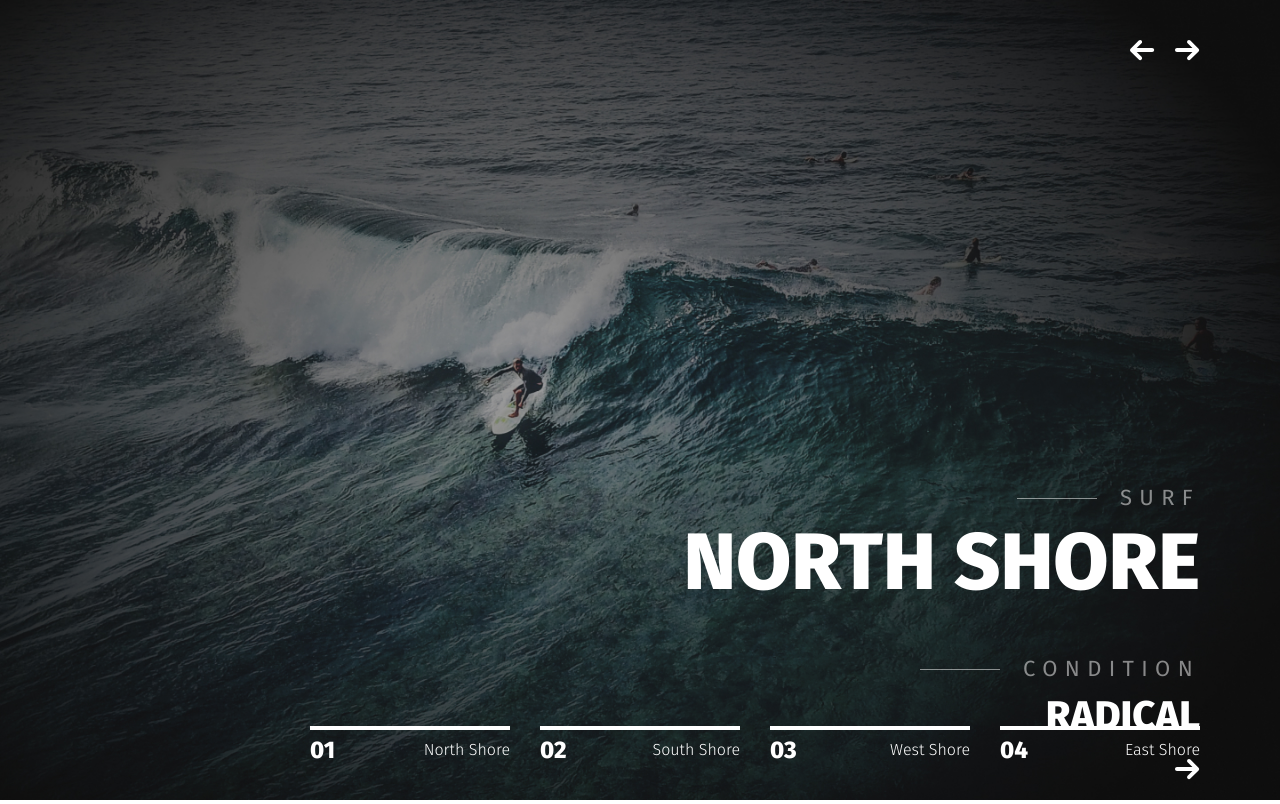
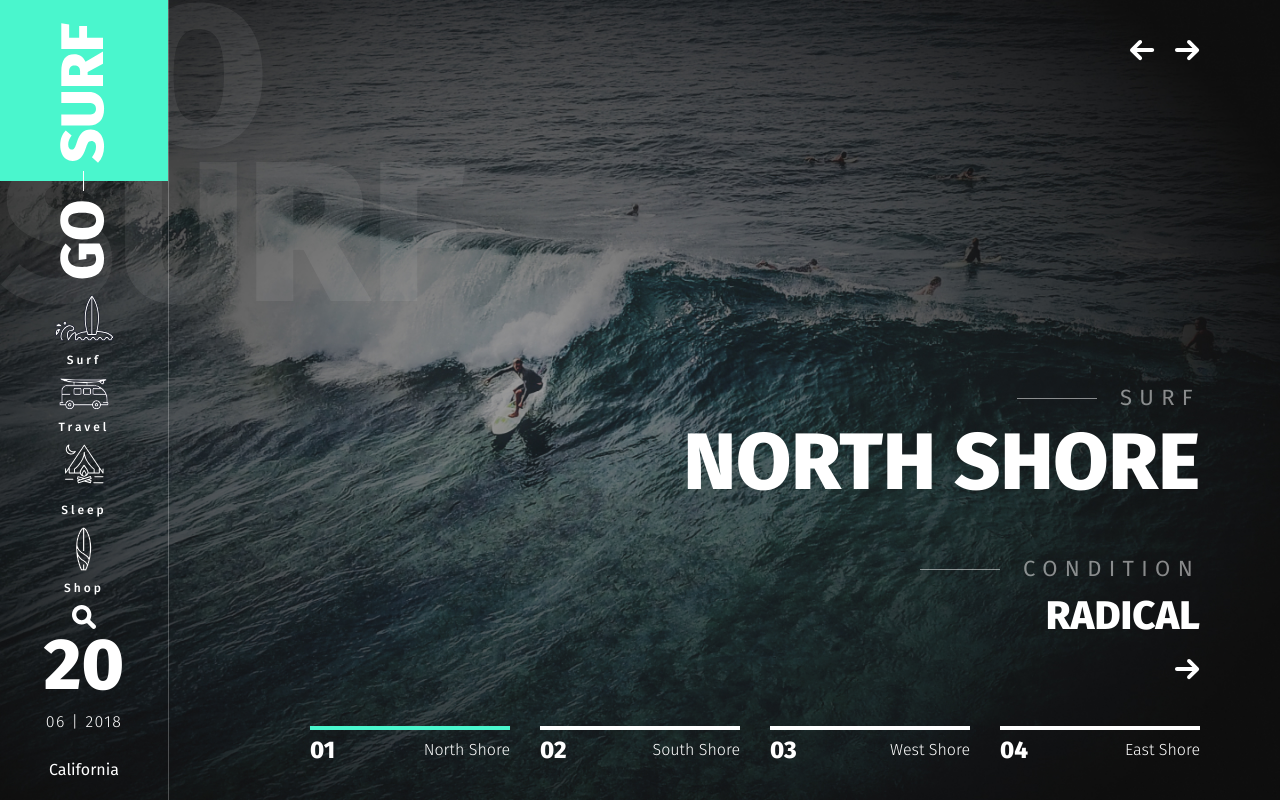
Before and after one commit to SergeyShynkarenko/G0-serf, a website: page app/index.html in a window 1280 px wide. Drawn offline with nearby package versions, Linux system fonts and the light colour scheme.

Commit message:
Second commit

```diff
--- a/app/index.html
+++ b/app/index.html
@@ -10,6 +10,56 @@
 </head>
 <body>
 	<header class="header">
+		<div class="header__title">
+			go
+			surf
+		</div>
+		<div class="header__aside">
+			<div class="logo">
+				<a href="#">
+					<img src="images/logo.svg" alt="">
+				</a>
+			</div>
+			<nav class="menu">
+				<ul class="menu__list">
+					<li>
+						<a href="#">
+							<img src="images/nav-ico-1.svg" alt=""><span>Surf</span>
+						</a>
+					</li>
+					<li>
+						<a href="#">
+							<img src="images/nav-ico-2.svg" alt=""><span>Travel</span>
+						</a>
+					</li>
+					<li>
+						<a href="#">
+							<img src="images/nav-ico-3.svg" alt=""><span>Sleep</span>
+						</a>
+					</li>
+					<li>
+						<a href="#">
+							<img src="images/nav-ico-4.svg" alt=""><span>Shop</span>
+						</a>
+					</li>
+				</ul>
+			</nav>
+
+			<div class="header__search">
+				<img src="images/search.svg" alt="">
+			</div>
+
+			<div class="header__date">
+				20
+				<span>06 | 2018</span>
+			</div>
+
+			<div class="header__location">
+				California
+			</div>
+
+
+		</div>
 		<div class="header__slider">
 			<div class="header__slider-item slider-item">
 				<div class="slider-item__info">
--- a/app/scss/_vars.scss
+++ b/app/scss/_vars.scss
@@ -0,0 +1 @@
+$green: #4AF6CD;
--- a/app/scss/global.scss
+++ b/app/scss/global.scss
@@ -6,6 +6,12 @@ body {
 a {
 	display: inline-block;
 	text-decoration: none;
+}
+ul,
+li{
+	list-style: none;
+	margin: 0;
+	padding: 0;
 }
 .suptitle-left {
 	font-size: 22px;
--- a/app/scss/style.scss
+++ b/app/scss/style.scss
@@ -22,7 +22,7 @@
 .slider-item__info {
 	position: absolute;
 	right: 80px;
-	bottom: 16px;
+	bottom: 116px;
 	text-align: right;
 	color: #fff;
 	text-transform: uppercase;
@@ -68,6 +68,11 @@
 	max-width: 920px;
 	width: 100%;
 	color: #fff;
+	.slick-current {
+		.dots-box {
+			border-top: 4px solid $green;
+		}
+	}
 }
 
 .dots-box {
@@ -82,7 +87,7 @@
 	&__number {
 		font-weight: 800;
 		font-size: 24px;
-		line-height: 34;
+		line-height: 34px;
 
 	}
 
@@ -92,5 +97,88 @@
 	}
 }
 
+.header__aside {
+	position: absolute;
+	top: 0;
+	left: 0;
+	z-index: 5;
+	border-right: 1px solid rgba(#fff, .25);
+	height: 100vh;
+	text-align: center;
+	color: #fff;
+}
+
+.header__title {
+	font-weight: 800;
+	font-size: 200px;
+	line-height: 156px;
+	max-width: 467px;
+	text-transform: uppercase;
+	opacity: 0.07;
+	color: #fff;
+	position: absolute;
+	top: 0;
+	left: 0;
+	z-index: 4;
+}
+
+.menu {
+	padding-top: 10px;
+	a {
+		color: #fff;
+		span {
+			display: block;
+			font-weight: 500;
+			font-size: 12px;
+			line-height: 14px;
+			letter-spacing: 3px;
+			padding-top: 6px;
+			margin-bottom: 10px;
+		}
+	}
+}
+
+.header__date {
+	font-weight: 800;
+	font-size: 72px;
+	line-height: 64px;
+
+	span {
+		padding-top: 15px;
+		display: block;
+		font-weight: 300;
+		font-size: 16px;
+		line-height: 19px;
+		letter-spacing: 1.4px;
+		margin-bottom: 30px;
+	}
+}
+
+.header__search
+
+.header__location {
+	display: inline-block;
+	font-weight: 300;
+	font-size: 12px;
+	letter-spacing: 1.05px;
+	line-height: 14px;
+	position: relative;
+	padding-left: 19px;
+	&::before {
+		content:"";
+		position: absolute;
+    width: 11px;
+    height: 13px;
+    background-image: url(../images/marker.svg);
+    left: 0;
+    top: 0;
+	}
+}
+
+
+
+
+
+
 
 @import "media";
```
Also changed, not shown: app/css/global.min.css, app/css/style.min.css, app/images/arrows-down.svg (added), app/images/logo.svg (added), app/images/marker.svg (added), app/images/nav-ico-1.svg (added), app/images/nav-ico-2.svg (added), app/images/nav-ico-3.svg (added), app/images/nav-ico-4.svg (added), app/images/search.svg (added), 1 other file. Lines whose indentation alone changed are shown as unchanged.
